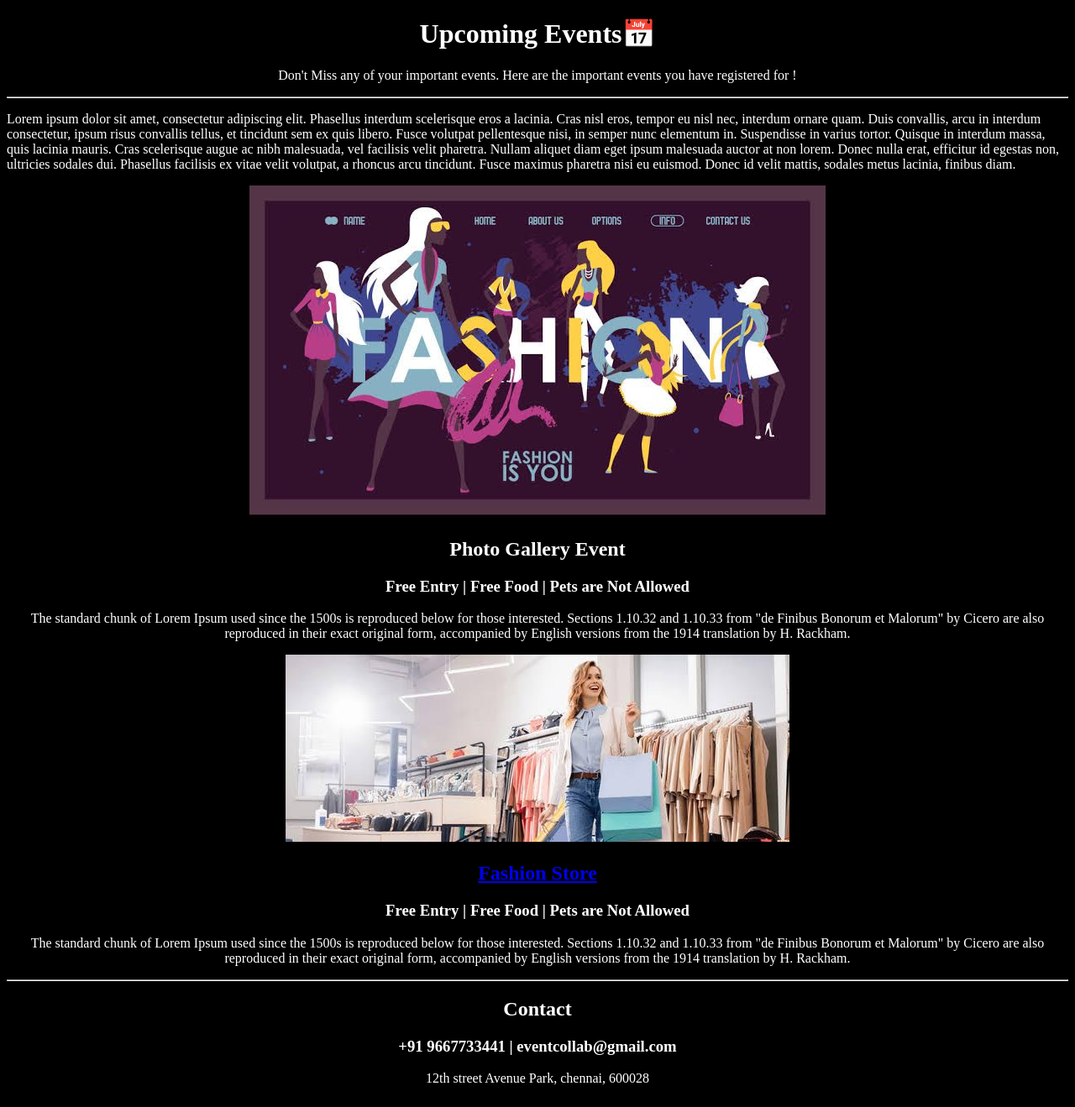
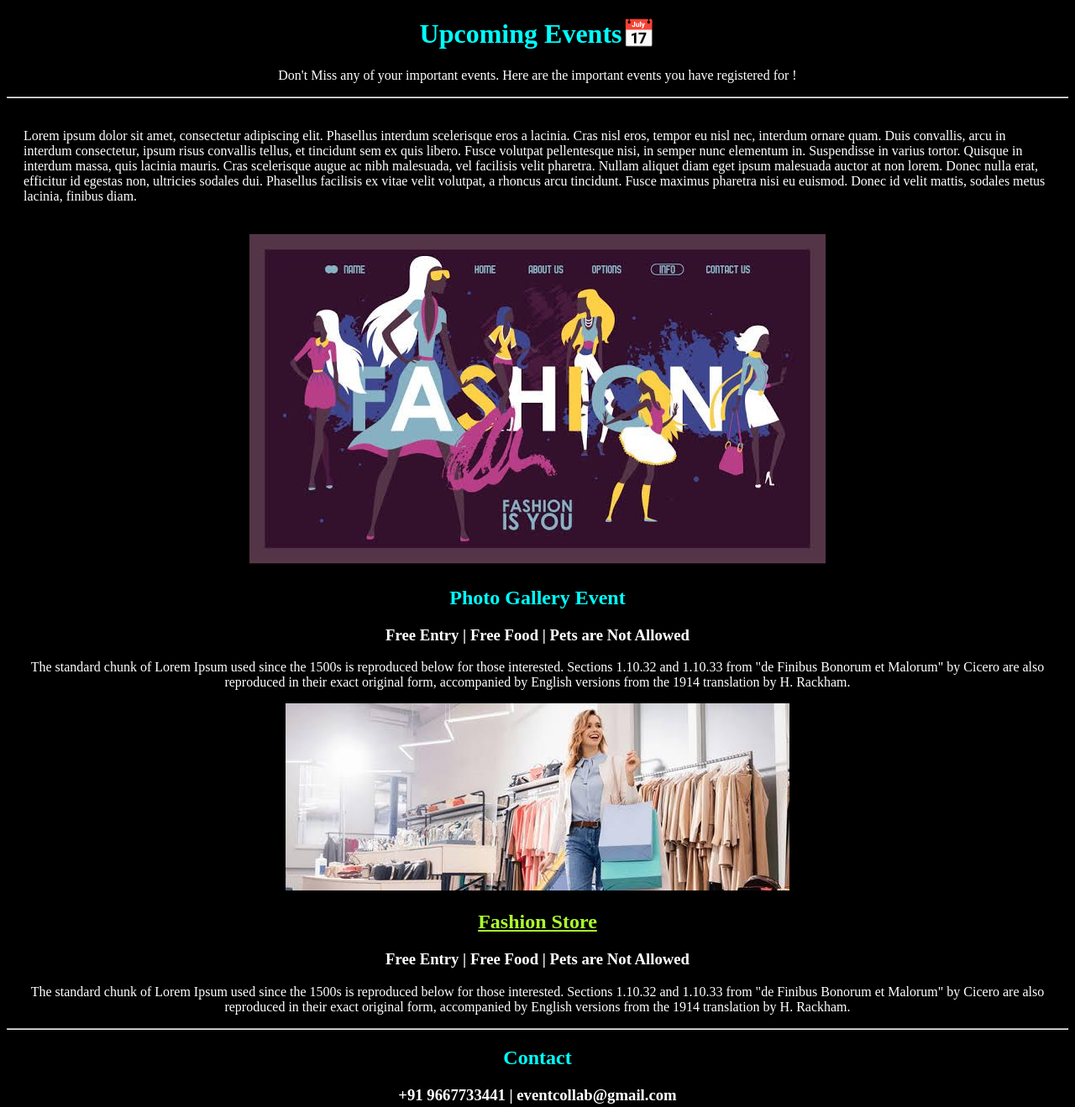
Before and after one commit to vkmith/basic-html, a plain HTML site: page index.html in a window 1280 px wide. Shown: the top 1319 px of the page at 84% size. Drawn offline with Linux system fonts and the light colour scheme.

Commit message:
Update index.html

```diff
--- a/index.html
+++ b/index.html
@@ -8,7 +8,7 @@
 
     <center>
         <div>
-        <h1>Upcoming Events📅</h1>
+        <h1 style="color:aqua;">Upcoming Events📅</h1>
         <p>Don't Miss any of your important events. Here are the important events you
             have registered for !
         </p>
@@ -16,20 +16,20 @@
     </div>
     </center>
 
-    <p>Lorem ipsum dolor sit amet, consectetur adipiscing elit. Phasellus interdum scelerisque eros a lacinia. Cras nisl eros, tempor eu nisl nec, interdum ornare quam. Duis convallis, arcu in interdum consectetur, ipsum risus convallis tellus, et tincidunt sem ex quis libero. Fusce volutpat pellentesque nisi, in semper nunc elementum in. Suspendisse in varius tortor. Quisque in interdum massa, quis lacinia mauris. Cras scelerisque augue ac nibh malesuada, vel facilisis velit pharetra. Nullam aliquet diam eget ipsum malesuada auctor at non lorem. Donec nulla erat, efficitur id egestas non, ultricies sodales dui. Phasellus facilisis ex vitae velit volutpat, a rhoncus arcu tincidunt. Fusce maximus pharetra nisi eu euismod. Donec id velit mattis, sodales metus lacinia, finibus diam.</p>
+    <p style="padding: 20px;">Lorem ipsum dolor sit amet, consectetur adipiscing elit. Phasellus interdum scelerisque eros a lacinia. Cras nisl eros, tempor eu nisl nec, interdum ornare quam. Duis convallis, arcu in interdum consectetur, ipsum risus convallis tellus, et tincidunt sem ex quis libero. Fusce volutpat pellentesque nisi, in semper nunc elementum in. Suspendisse in varius tortor. Quisque in interdum massa, quis lacinia mauris. Cras scelerisque augue ac nibh malesuada, vel facilisis velit pharetra. Nullam aliquet diam eget ipsum malesuada auctor at non lorem. Donec nulla erat, efficitur id egestas non, ultricies sodales dui. Phasellus facilisis ex vitae velit volutpat, a rhoncus arcu tincidunt. Fusce maximus pharetra nisi eu euismod. Donec id velit mattis, sodales metus lacinia, finibus diam.</p>
 
     <center>
     <div>
 
     <a href="./img/event1.jpeg"><img src="./img/event1.jpeg"></a>
-    <h2>Photo Gallery Event</h2>
+    <h2 style="color:aqua;">Photo Gallery Event</h2>
     <h3>Free Entry | Free Food | Pets are Not Allowed</h3>
     <p>The standard chunk of Lorem Ipsum used since the 1500s is reproduced below for those interested. Sections 1.10.32 and 1.10.33 from "de Finibus Bonorum et Malorum" by Cicero are also reproduced in their exact original form, accompanied by English versions from the 1914 translation by H. Rackham.</p>
 </div>
 
 <div>
     <img src="./img/event2.jpeg">
-    <h2><a href="http://myntra.com">Fashion Store </a></h2>
+    <h2><a href="http://myntra.com" style="color:greenyellow;">Fashion Store </a></h2>
     <h3>Free Entry | Free Food | Pets are Not Allowed</h3>
     <p>The standard chunk of Lorem Ipsum used since the 1500s is reproduced below for those interested. Sections 1.10.32 and 1.10.33 from "de Finibus Bonorum et Malorum" by Cicero are also reproduced in their exact original form, accompanied by English versions from the 1914 translation by H. Rackham.</p>
 </div>
@@ -37,7 +37,7 @@
 <hr>
 <footer>
     <center>
-        <h2>Contact</h2>
+        <h2 style="color:aqua;">Contact</h2>
         <h3>+91 9667733441 | eventcollab@gmail.com</h3>
         <p>12th street Avenue Park, chennai, 600028</p>
     </center>
```
